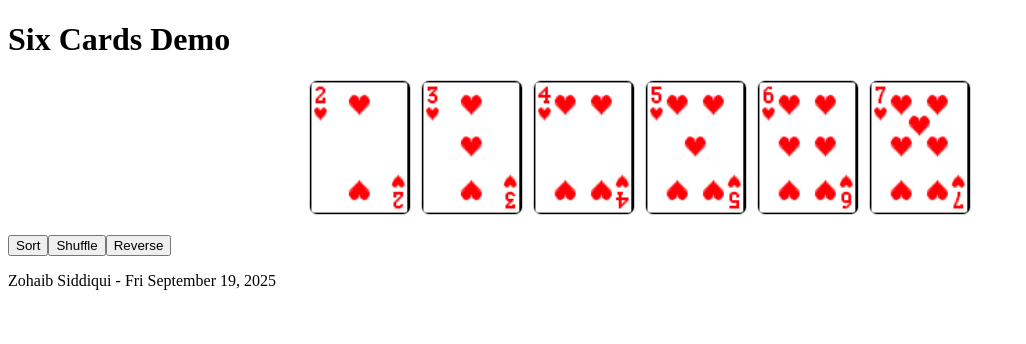
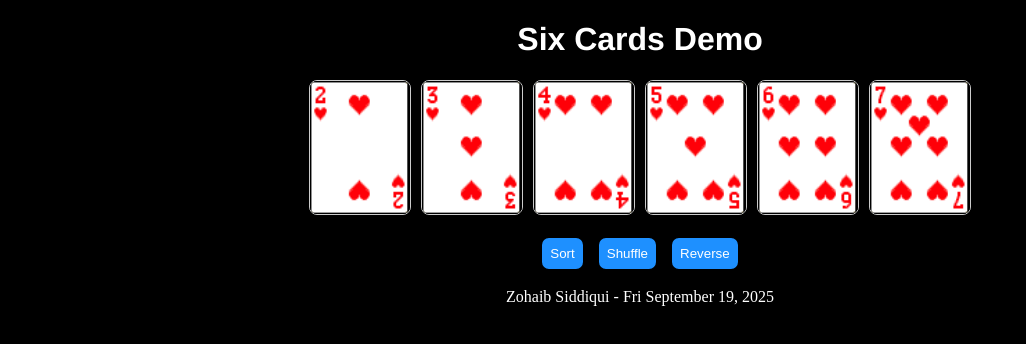
Before and after one commit to siddzoha/AngularAssignment1, an Angular app: page / in a window 1280 px wide. Shown: the top 344 px of the page, without its empty margins (0-1026 px from the left). Built offline with nearby package versions, Linux system fonts and the light colour scheme.

Commit message:
Commit 4: all buttons functional. Added css styling.

```diff
--- a/src/app/app.ts
+++ b/src/app/app.ts
@@ -30,9 +30,11 @@ export class App {
   }
 
   shuffleCards() {
-    for ( let i = this.cards.length - 1; i > 0; i--) {
+    const newCards = [...this.cards];
+    for (let i = newCards.length - 1; i > 0; i--) {
       const j = Math.floor(Math.random() * (i + 1));
-      [this.cards[i], this.cards[j]] = [this.cards[i], this.cards[j]];
+      [newCards[i], newCards[j]] = [newCards[j], newCards[i]];
     }
+    this.cards = newCards;
   }
 }
--- a/src/app/footer/footer.css
+++ b/src/app/footer/footer.css
@@ -0,0 +1,4 @@
+p {
+  color: white;
+  text-align: center;
+}
--- a/src/app/header/header.css
+++ b/src/app/header/header.css
@@ -0,0 +1,5 @@
+h1 {
+  text-align: center;
+  font-family: "SF Pro", "Helvetica Neue", Helvetica, Arial, sans-serif;
+  color: white;
+}
--- a/src/styles.css
+++ b/src/styles.css
@@ -1 +1,22 @@
 /* You can add global styles to this file, and also import other style files */
+body {
+  background-color: black;
+}
+
+.controls {
+  display: flex;
+  justify-content: center;
+  align-items: center;
+  margin-top: 20px;
+  gap: 10px;
+}
+
+/* Individual buttons */
+.controls button {
+  padding: 8px;
+  border: 3px solid black;
+  border-radius: 10px;
+  background-color: dodgerblue;
+  color: white;
+  cursor: pointer;
+}
```
